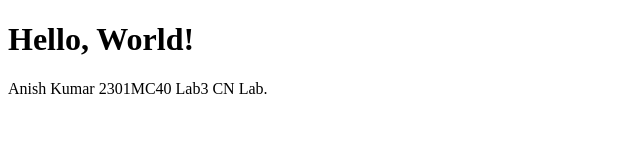
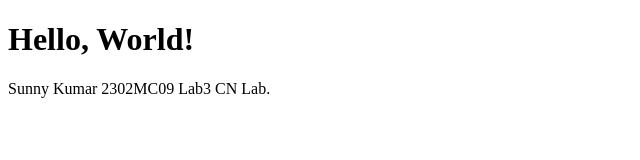
Before and after one commit to Epoch-Seeker/CN-Lab, a plain HTML site: page lab3/index.html in a window 1280 px wide. Shown: the full height of the page, 0-640 px from the left. Drawn offline with Linux system fonts and the light colour scheme.

Commit message:
Update index.html

```diff
--- a/lab3/index.html
+++ b/lab3/index.html
@@ -7,6 +7,6 @@
 </head>
 <body>
     <h1>Hello, World!</h1>
-    <p>Anish Kumar 2301MC40 Lab3 CN Lab.</p>
+    <p>Sunny Kumar 2302MC09 Lab3 CN Lab.</p>
 </body>
 </html>
```
